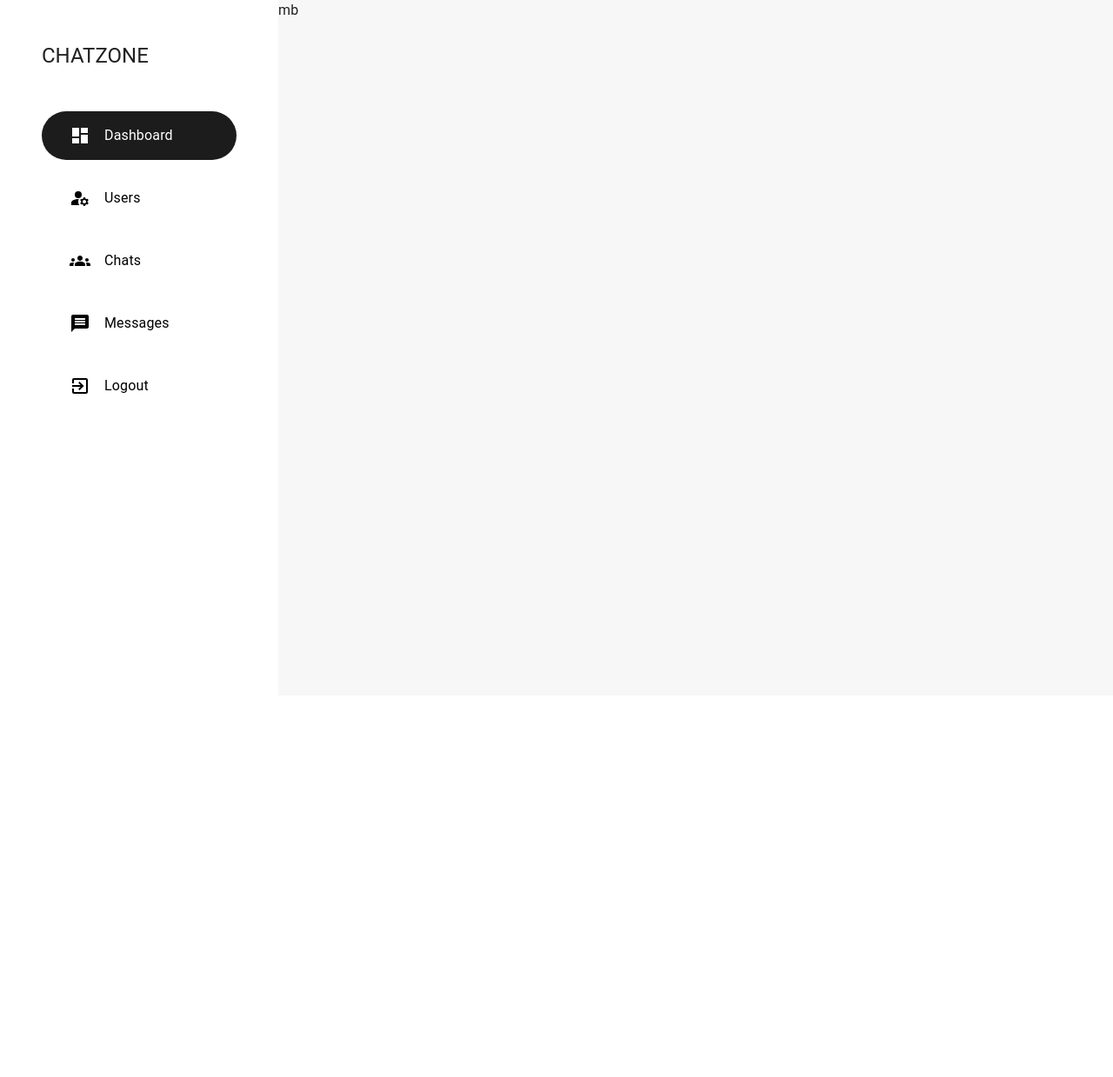
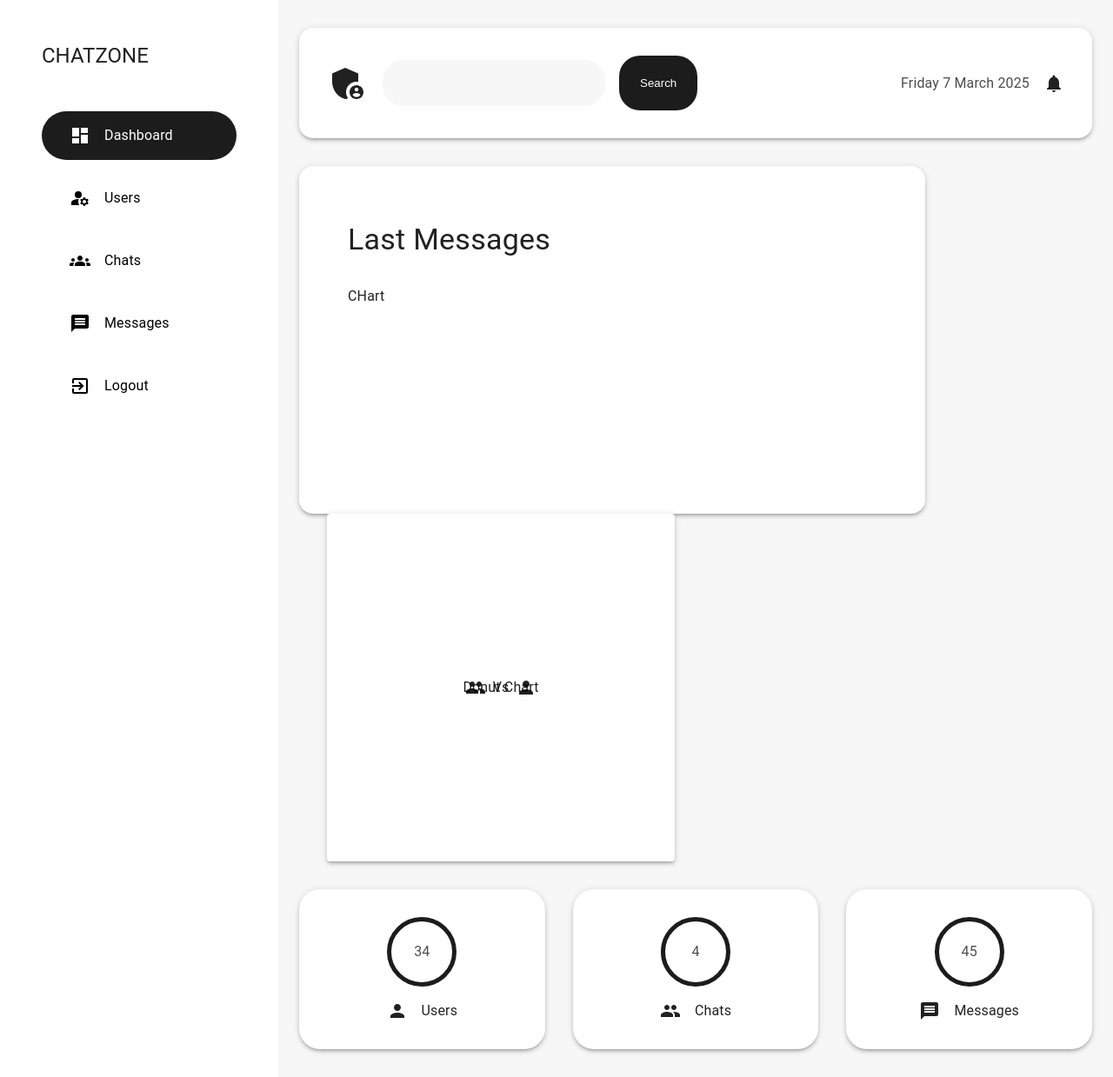
Before and after one commit to Prachi-Gupta-01/ChatZone, a React (Vite) app in the folder client/: page /admin/dashboard in a window 1280 px wide. Shown: the whole page at 87% size. Before the commit the page ends 800 px from the top, so only its background shows below. Built offline with nearby package versions, Linux system fonts and the light colour scheme.

Commit message:
Adding Dashboard

```diff
--- a/client/src/App.jsx
+++ b/client/src/App.jsx
@@ -2,7 +2,6 @@ import React,{lazy, Suspense} from 'react'
 import {BrowserRouter ,Routes, Route} from 'react-router-dom'
 import ProtectRoute from './components/auth/ProtectRoute'
 import { LayoutLoader } from './components/layout/Loaders'
-import Dashboard from './pages/admin/Dashboard'
 
 
 const Home = lazy(() => import('./pages/Home'))
@@ -14,6 +13,10 @@ const NotFound = lazy(() => import('./pages/NotFound'))
 
 
 const AdminLogin = lazy(()=> import("./pages/admin/AdminLogin"))
+const Dashboard = lazy(()=> import("./pages/admin/Dashboard"))
+const UserManagement = lazy(()=> import("./pages/admin/UserManagement"))
+const ChatManagement = lazy(()=> import("./pages/admin/ChatManagement"))
+const MessageManagement = lazy(()=> import("./pages/admin/MessageManagement"))
 let user = true;
 const App = () => {
   return (
@@ -34,6 +37,10 @@ const App = () => {
 
         <Route path='/admin' element={<AdminLogin/>}/>
         <Route path='/admin/dashboard' element={<Dashboard/>}/>
+        <Route path='/admin/users' element={<UserManagement/>}/>
+        <Route path='/admin/chats' element={<ChatManagement/>}/>
+        <Route path='/admin/messages' element={<MessageManagement/>}/>
+
 
 
 
--- a/client/src/components/layout/AdminLayout.jsx
+++ b/client/src/components/layout/AdminLayout.jsx
@@ -1,7 +1,7 @@
 import { Close as CloseIcon, ExitToApp as ExitToAppIcon, Groups as GroupsIcon, ManageAccounts as ManageAccountsIcon, Menu as MenuIcon, Message as MessageIcon } from "@mui/icons-material"
 import { Box, Drawer, Grid, IconButton, Stack, Typography, styled } from "@mui/material"
 import React, { useState } from 'react'
-import { Link as LinkComponent, useLocation } from "react-router-dom"
+import { Link as LinkComponent, Navigate, useLocation } from "react-router-dom"
 import { grayColor, matBlack } from "../../constants/color"
 
 
@@ -27,12 +27,12 @@ const adminTabs = [
   },
   {
     name: "Users",
-    path: "/admin/users-management",
+    path: "/admin/users",
     icon: () => <ManageAccountsIcon />,
   },
   {
     name: "Chats",
-    path: "/admin/chats-management",
+    path: "/admin/chats",
     icon: () => <GroupsIcon />,
   },
   {
@@ -94,6 +94,9 @@ const Sidebar =({w = "100%"})=>{
     </Stack>
   )
 }
+
+const isAdmin = true;
+
 const AdminLayout = ({children}) => {
 
   const [isMobile,setIsMobile] = useState(false)
@@ -101,6 +104,7 @@ const AdminLayout = ({children}) => {
     setIsMobile(!isMobile)
   }
   const handleClose=()=> setIsMobile(false)
+  if(!isAdmin) return <Navigate to="/admin/"/>
   return(
   <Grid container minHeight={"100vh"}>
 
--- a/client/src/components/styles/StyledComponents.jsx
+++ b/client/src/components/styles/StyledComponents.jsx
@@ -1,6 +1,6 @@
 import {styled} from "@mui/material";
 import{Link as LinkComponent} from "react-router-dom";
-import { grayColor } from "../../constants/color";
+import { grayColor, matBlack } from "../../constants/color";
 export const VisuallyHiddenInput = styled('input')({
   border: 0,
   clip: 'rect(0 0 0 0)',
@@ -29,3 +29,24 @@ padding: 0 3rem;
 birder-radius:1.5rem;
 background-color:${grayColor};
 `
+export const SearchField = styled("input")`
+padding:1rem 2rem;
+width:20vmax;
+border:none;
+outline:none;
+border-radius:1.5rem;
+background-color:${grayColor};
+font-size:1.1rem
+`
+export const CurveButton = styled("button")`
+border-radius:1.5rem;
+padding:1.5rem;
+border:none;
+outline:none;
+cursor: pointer;
+background-color: ${matBlack};
+color : white;
+&:hover{
+background-color:rgba(0,0,0,0.8);
+}
+`
--- /dev/null
+++ b/client/src/pages/admin/ChatManagement.jsx
@@ -0,0 +1,14 @@
+import React from 'react'
+import AdminLayout from '../../components/layout/AdminLayout'
+
+const ChatManagement = () => {
+  return (
+    <AdminLayout>
+      <div>
+     ChatManagement
+    </div>
+    </AdminLayout>
+  )
+}
+
+export default ChatManagement
--- a/client/src/pages/admin/Dashboard.jsx
+++ b/client/src/pages/admin/Dashboard.jsx
@@ -1,14 +1,147 @@
 import React from 'react'
 import AdminLayout from '../../components/layout/AdminLayout'
+import { Container, Paper, Stack, Typography,Box } from '@mui/material'
+import { AdminPanelSettings as AdminPanelSettingsIcon, Group as GroupIcon, Notifications as NotificationsIcon, Person as PersonIcon,Message as MessageIcon} from '@mui/icons-material'
+import moment from 'moment'
+import {SearchField,CurveButton} from "../../components/styles/StyledComponents"
+import { matBlack } from '../../constants/color'
+const Dashboard = () => {
+const Appbar =(
+  <Paper
+  elevation={3}
+  sx={{
+    padding:"2rem",margin:"2rem 0",borderRadius:"1rem"
+  }}
+  >
+    <Stack direction={"row"} alignItems={"center"} spacing={"1rem"}>
+      <AdminPanelSettingsIcon sx={{fontSize:'3rem'}}/>
+      <SearchField />
+      <CurveButton>Search</CurveButton>
+      <Box flexGrow={1}/>
+      <Typography
+      display={{
+        xs:"none",
+        lg:"block"
+      }}
+      color={"rgba(0,0,0,0.7)"}
+      textAlign={"center"}
 
-const Dashboard = () => {
+      >
+        {moment().format('dddd D MMMM  YYYY')}
+      </Typography>
+      <NotificationsIcon/>
+    </Stack>
+  </Paper>
+)
+const Widgets=
+<Stack
+    direction={{
+      xs:"column",
+      sm:"row",
+    }}
+    spacing={"2rem"}
+    justifyContent={"space-between"}
+    alignItems={"center"}
+    margin={"2rem 0"}
+>
+  <Widget title={"Users"} value={34} Icon={<PersonIcon/>}/>
+  <Widget title={"Chats"} value={4} Icon={<GroupIcon/>}/>
+  <Widget title={"Messages"} value={45} Icon={<MessageIcon/>}/>
+
+</Stack>
+
   return (
     <AdminLayout>
-      <div>
-      mb
-    </div>
+     <Container component={"main"}>
+      {Appbar}
+
+      <Stack
+      direction={"row"} spacing={"2rem"} flexWrap={"wrap"}
+      >
+        <Paper
+        elevation={3}
+        sx={{
+          padding:"2rem 3.5rem",
+          borderRadius:"1rem",
+          width:"100%",
+          maxWidth:"45rem",
+           height:"25rem"
+        }}
+        >
+          <Typography variant='h4' margin={"2rem 0"} >{""} Last Messages</Typography>
+          {"CHart"}
+        </Paper>
+
+        <Paper
+        elevation={3}
+        sx={{
+          padding:"1rem",
+          borderRadius:"rem",
+          display:"flex",
+          justifyContent:"center",
+          alignItems:"center",
+          width:{xs:"100%",sm:"50%"},
+          position:"relative",
+          width:"100%",
+          maxWidth:"25rem",
+          height:"25rem"
+        }}
+        >{"Donut Chart"}
+
+        <Stack
+           position={"absolute"}
+           direction={"row"}
+           justifyContent={"center"}
+           alignItems={"center"}
+           spacing={"0.5rem"}
+           width={"100%"}
+           height={"100%"}
+           >
+<GroupIcon/> <Typography>Vs</Typography>
+<PersonIcon/>
+        </Stack>
+
+        </Paper>
+
+      </Stack>
+
+      {
+        Widgets
+      }
+
+
+     </Container>
     </AdminLayout>
   )
 }
+const Widget=({title,value,Icon})=>
+<Paper elevation={3}
+sx={{
+  padding:"2rem",
+  margin:"2rem 0",
+  borderRadius:"1.5rem",
+  width:"20rem"
+}}
+>
+  <Stack alignItems={"center"} spacing={"1rem"}
+  >
+    <Typography
+    sx={{
+      color:"rgba(0,0,0,0.7)",
+      borderRadius:"50%",
+      border:`5px solid ${matBlack}`,
+      width:"5rem",
+      height:"5rem",
+      display:"flex",
+      justifyContent:"center",
+      alignItems:"center"
+    }}
+    >{value}</Typography>
+    <Stack direction={"row"} spacing={"1rem"} alignItems={"center"}>
+      {Icon}
+      <Typography>{title}</Typography>
+    </Stack>
 
+  </Stack>
+</Paper>
 export default Dashboard
--- /dev/null
+++ b/client/src/pages/admin/MessageManagement.jsx
@@ -0,0 +1,14 @@
+import React from 'react'
+import AdminLayout from '../../components/layout/AdminLayout'
+
+const MessageManagement = () => {
+  return (
+    <AdminLayout>
+      <div>
+      MessageManagement
+      </div>
+    </AdminLayout>
+  )
+}
+
+export default MessageManagement
--- /dev/null
+++ b/client/src/pages/admin/UserManagement.jsx
@@ -0,0 +1,14 @@
+import React from 'react'
+import AdminLayout from '../../components/layout/AdminLayout'
+
+const UserManagement = () => {
+  return (
+    <AdminLayout>
+      <div>
+      UserManagement
+      </div>
+    </AdminLayout>
+  )
+}
+
+export default UserManagement
```
